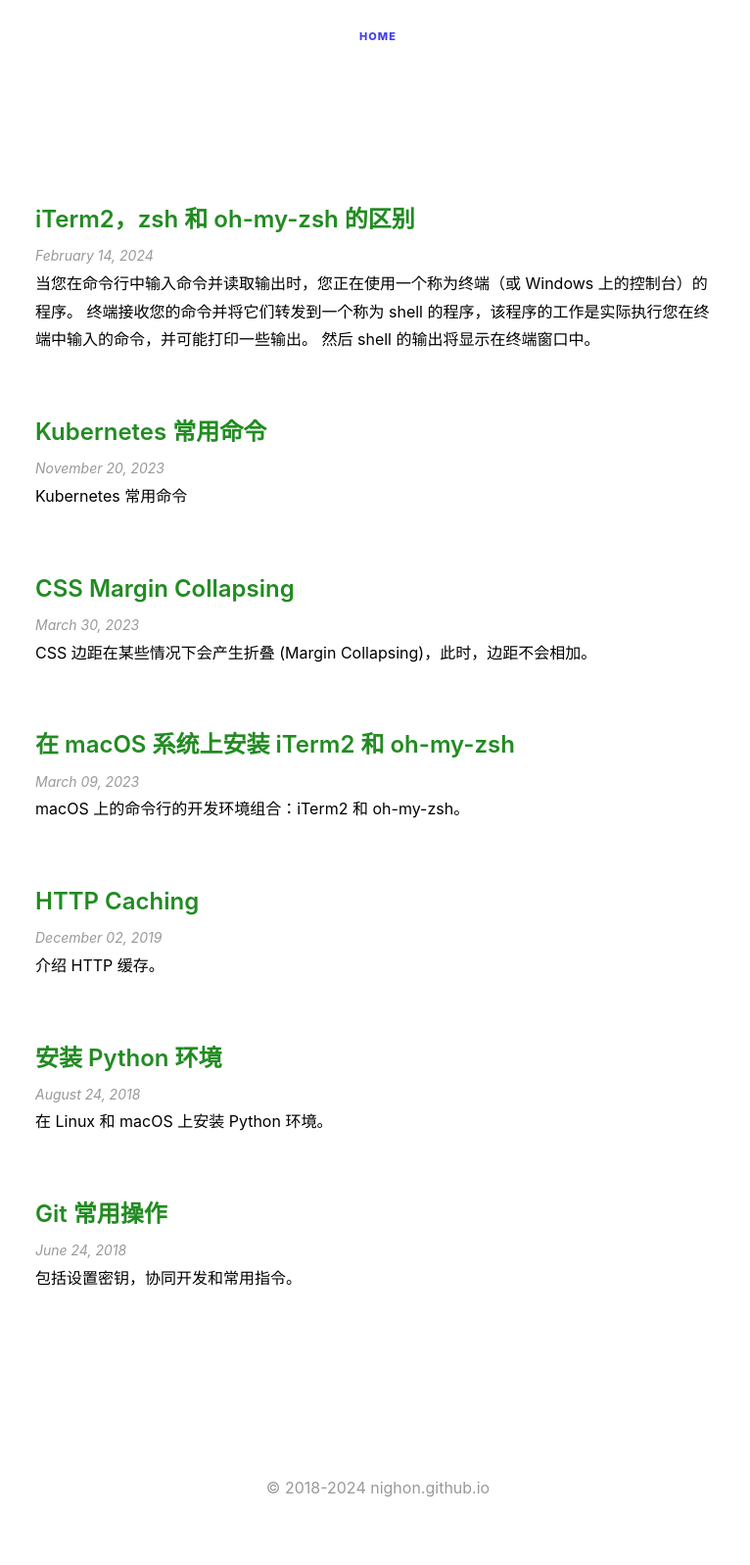
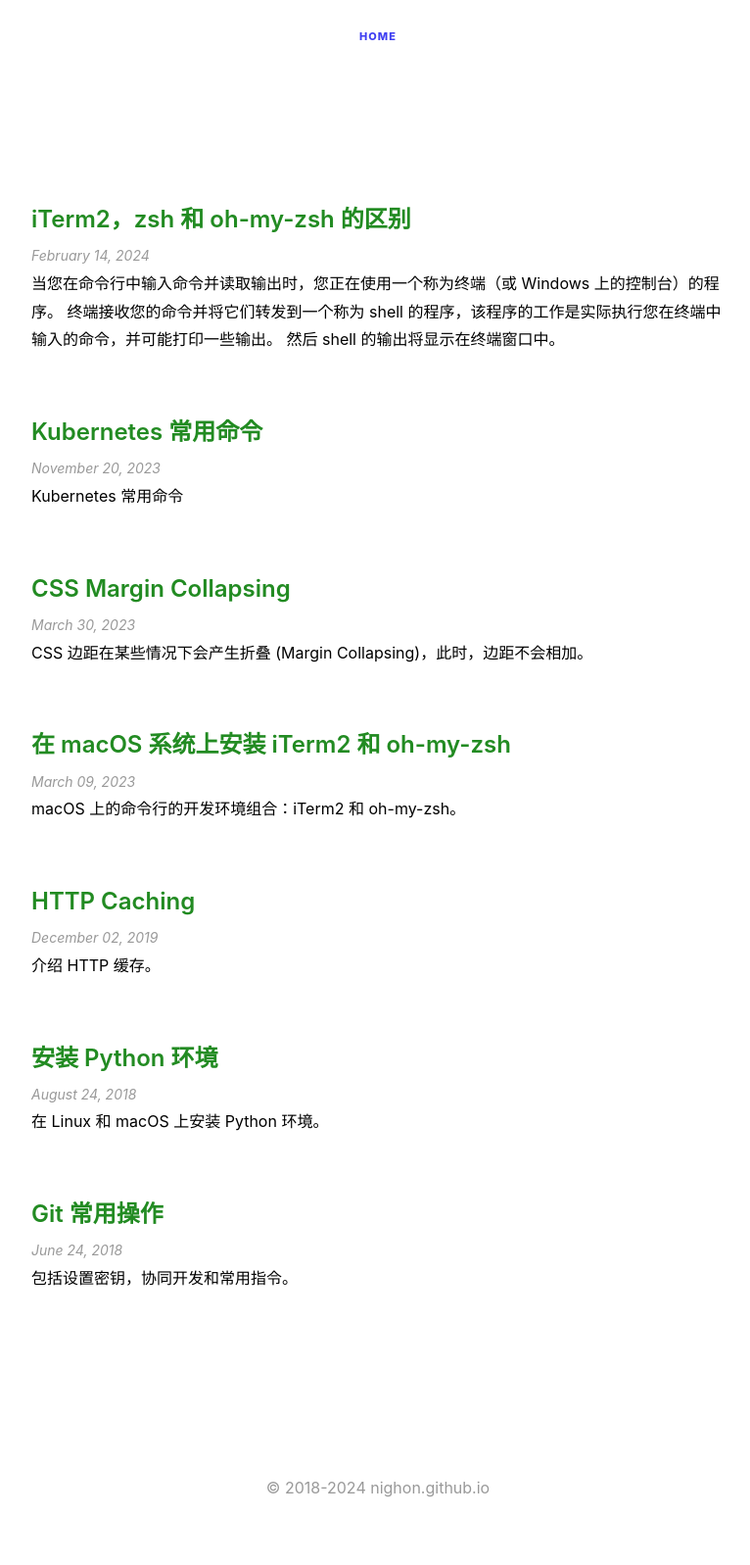
Before and after one commit to nighon/nighon.github.io, a Jekyll site: the page built from index.html, in a window 1280 px wide. Shown: the whole page at 98% size, without its empty margins (254-1020 px from the left). Built offline with Jekyll 4.4.1, drawn with Linux system fonts in a browser that asks for light colours.

Commit message:
Make the gutter smaller

```diff
--- a/_sass/main.scss
+++ b/_sass/main.scss
@@ -3,7 +3,7 @@
   --darkgray: 51,51,51;
   --lightgray: 200,200,200;
   --font-mono: 'SF Mono', SFMono-Regular, ui-monospace, 'DejaVu Sans Mono', Menlo, Consolas, monospace;
-  --gutter-x: 20px;
+  --gutter-x: 16px;
 }
 
 *,
```
